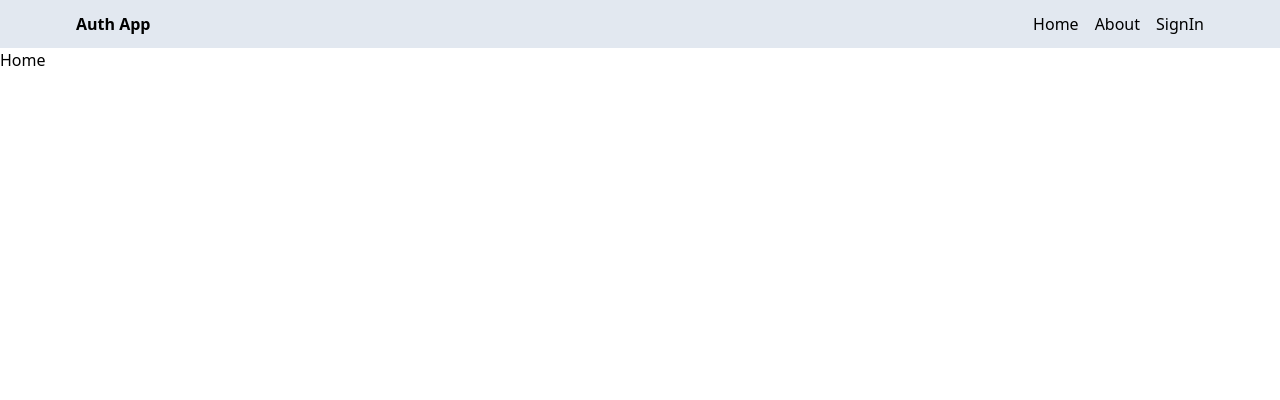
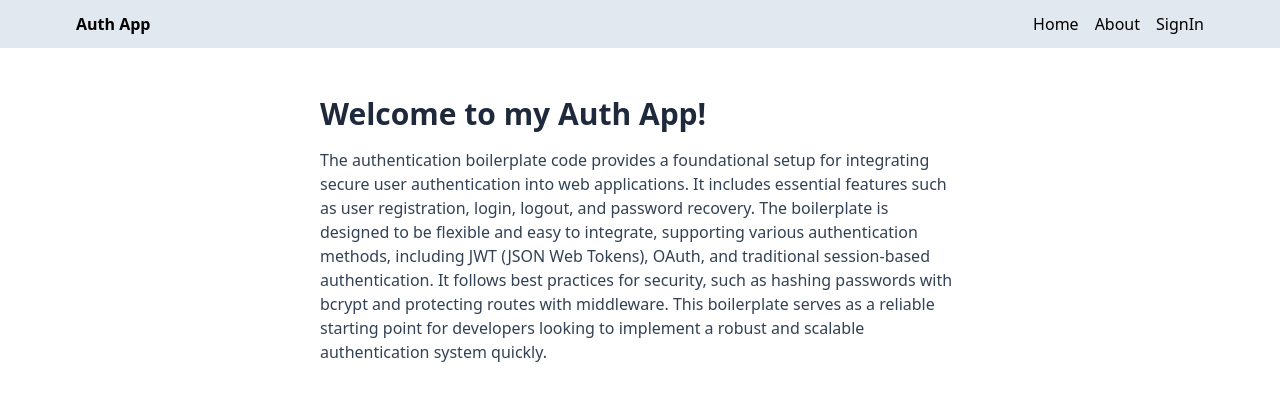
Before and after one commit to Prince-973/MERN-Auth, a React (Vite) app in the folder client/: page / in a window 1280 px wide. Shown: the top 400 px of the page. Built offline with nearby package versions, Linux system fonts and the light colour scheme; no server answers.

Commit message:
complete home page and about us page

```diff
--- a/client/src/pages/About.jsx
+++ b/client/src/pages/About.jsx
@@ -1,7 +1,23 @@
 import React from "react";
 
 function About() {
-  return <div>About</div>;
+  return (
+    <div className="px-4 py-12 max-w-2xl mx-auto">
+      <h1 className="text-3xl font-bold mb-4 text-slate-800">About Us</h1>
+      <p className="mb-4 text-slate-700">
+        The authentication boilerplate code provides a foundational setup for
+        integrating secure user authentication into web applications. It
+        includes essential features such as user registration, login, logout,
+        and password recovery. The boilerplate is designed to be flexible and
+        easy to integrate, supporting various authentication methods, including
+        JWT (JSON Web Tokens), OAuth, and traditional session-based
+        authentication. It follows best practices for security, such as hashing
+        passwords with bcrypt and protecting routes with middleware. This
+        boilerplate serves as a reliable starting point for developers looking
+        to implement a robust and scalable authentication system quickly.
+      </p>
+    </div>
+  );
 }
 
 export default About;
--- a/client/src/pages/Home.jsx
+++ b/client/src/pages/Home.jsx
@@ -1,7 +1,25 @@
 import React from "react";
 
 function Home() {
-  return <div>Home</div>;
+  return (
+    <div className="px-4 py-12 max-w-2xl mx-auto">
+      <h1 className="text-3xl font-bold mb-4 text-slate-800">
+        Welcome to my Auth App!
+      </h1>
+      <p className="mb-4 text-slate-700">
+        The authentication boilerplate code provides a foundational setup for
+        integrating secure user authentication into web applications. It
+        includes essential features such as user registration, login, logout,
+        and password recovery. The boilerplate is designed to be flexible and
+        easy to integrate, supporting various authentication methods, including
+        JWT (JSON Web Tokens), OAuth, and traditional session-based
+        authentication. It follows best practices for security, such as hashing
+        passwords with bcrypt and protecting routes with middleware. This
+        boilerplate serves as a reliable starting point for developers looking
+        to implement a robust and scalable authentication system quickly.
+      </p>
+    </div>
+  );
 }
 
 export default Home;
```
